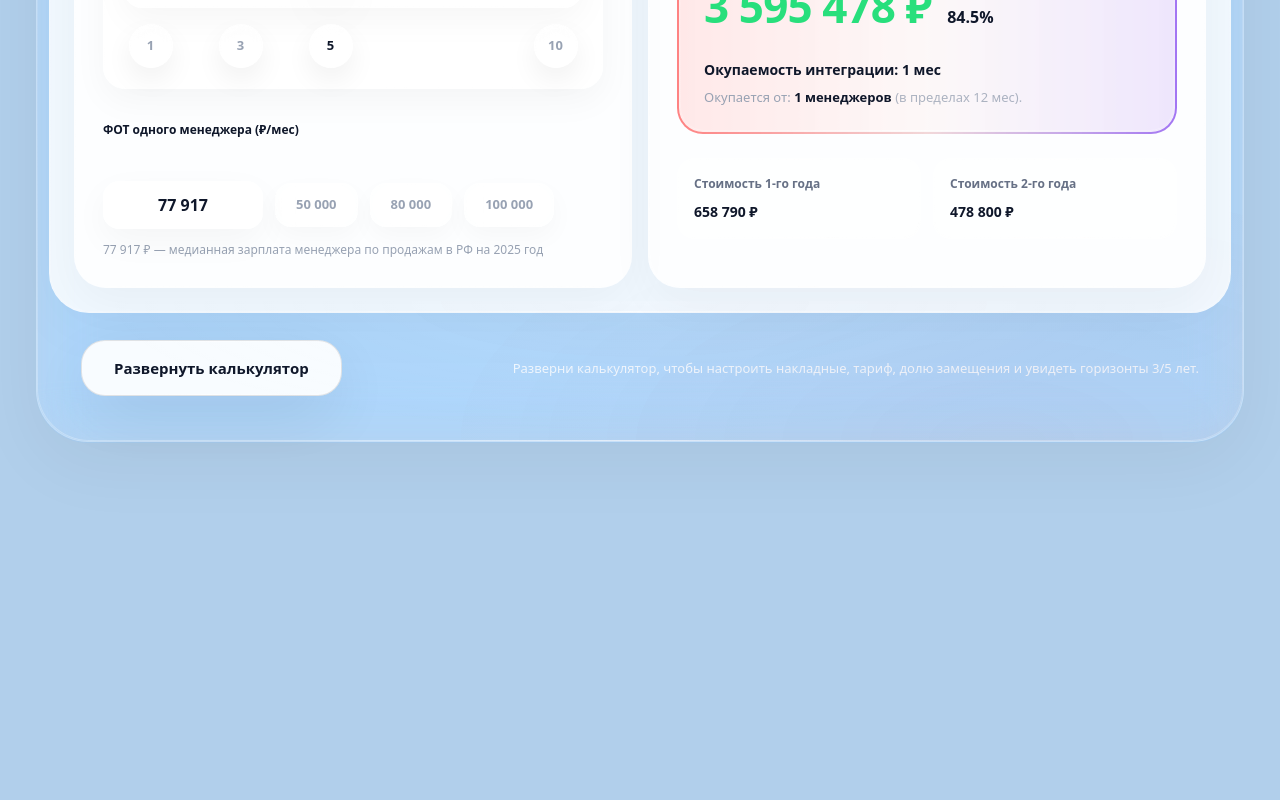
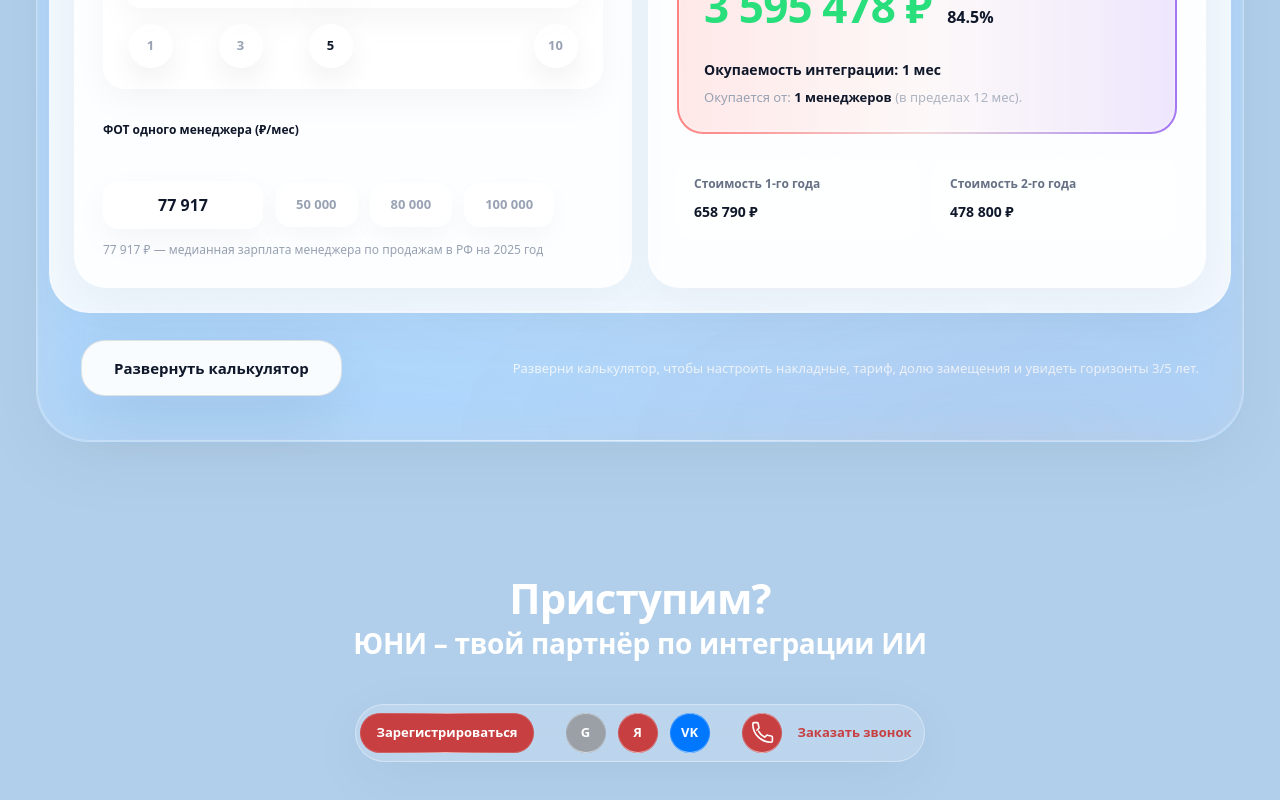
Before and after one commit to uniconsulting/uni.com, a Next.js app: page / in a window 1280 px wide. Shown: the part 6094-6894 px from the top of the page. Before the commit the page ends 6616 px from the top, so only its background shows below. Built offline with nearby package versions, Linux system fonts and the light colour scheme.

Commit message:
Update page.tsx

```diff
--- a/src/app/page.tsx
+++ b/src/app/page.tsx
@@ -6,6 +6,7 @@ import Niches from "../components/sections/Niches";
 import DemoChat from "../components/sections/DemoChat";
 import Plans from "../components/sections/Plans";
 import RoiCalculatorSection from "@/components/sections/RoiCalculatorSection";
+import CTA2 from "../components/sections/CTA2";
 
 export default function Page() {
   return (
@@ -19,6 +20,7 @@ export default function Page() {
         <DemoChat />
         <Plans />
         <RoiCalculatorSection />
+        <CTA2 />
       </main>
     </>
   );
```
